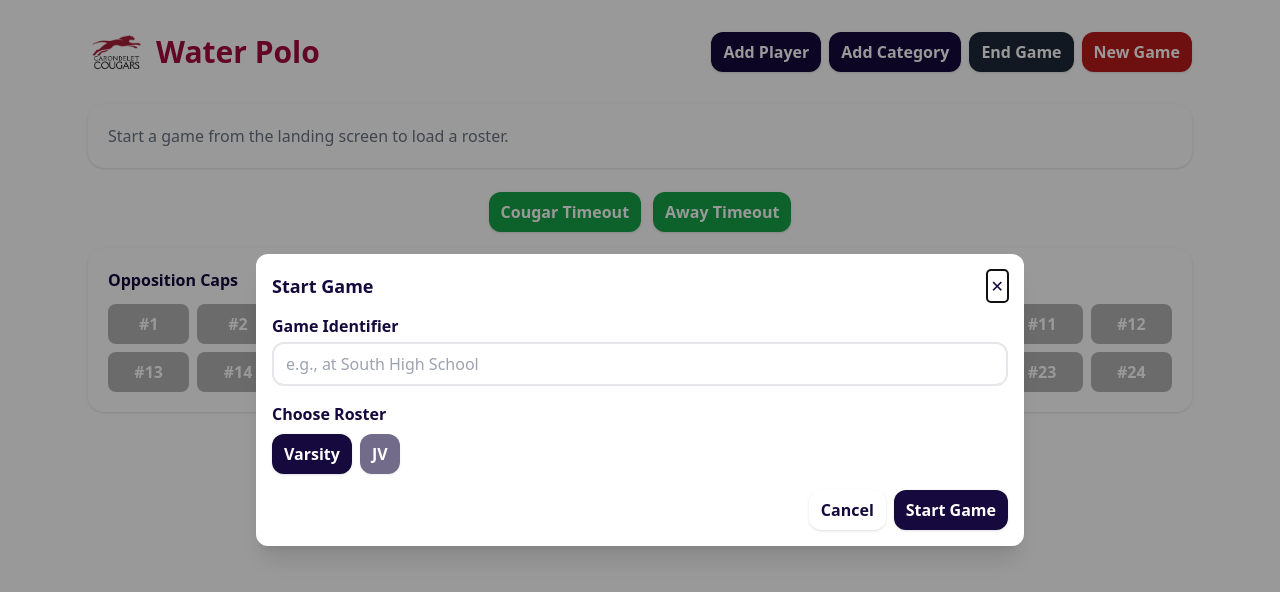
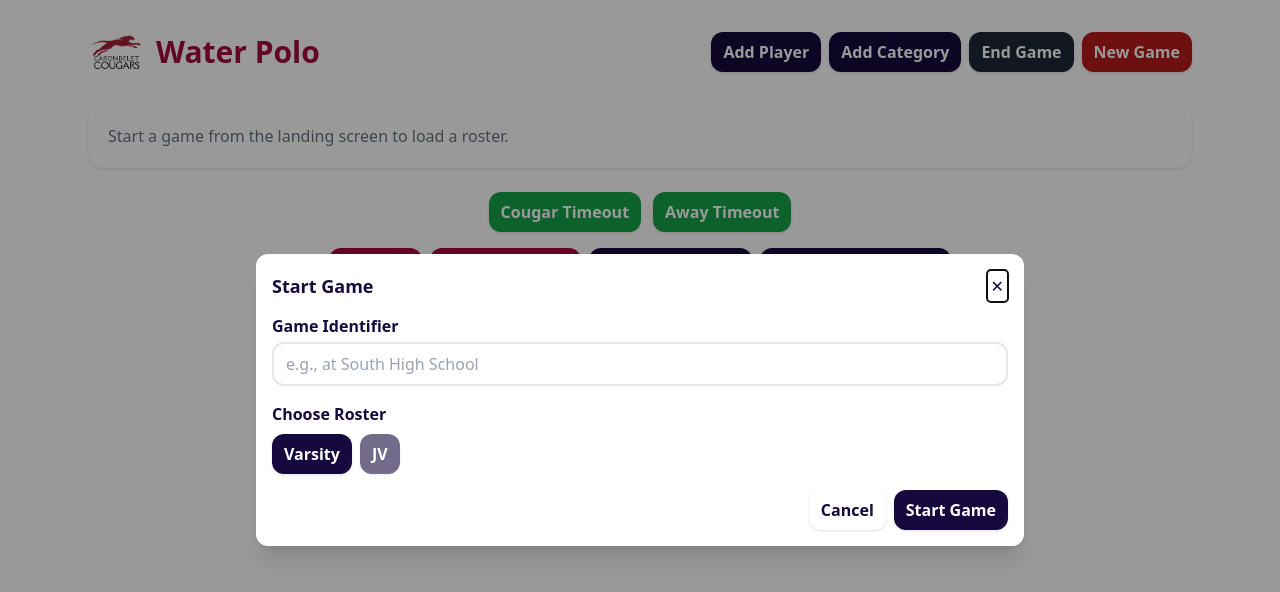
Before and after one commit to jlewis-cpu/water-polo-tracker, a React (Vite) app: page / in a window 1280 px wide. Shown: the top 592 px of the page. Built offline with nearby package versions, Linux system fonts and the light colour scheme.

Commit message:
Tweak: Smaller timeline, remove opposition caps, added to drawn exclusions

```diff
--- a/src/App.jsx
+++ b/src/App.jsx
@@ -4,7 +4,7 @@ import { Card, CardContent } from "./components/Card";
 import Modal from "./components/Modal";
 import { VARSITY, JV } from "./rosters";
 
-const QUARTERS = ["Q1", "Q2", "Q3", "Q4"];
+const QUARTERS = ["Q1", "Q2", "Q3", "Q4", "OT"];
 const CORE_ROW = ["Attempts", "Assists", "Drawn Exclusions", "Steals", "Turnovers", "Shot Block", "Sprint Won"];
 const GOALIE_TOP = ["Saves", "Goals Against", "Bad Passes", "Goals"];
 const HIDDEN_TILE = "Ejections";
@@ -72,8 +72,9 @@ export default function App() {
   const [TS_show, setTS_Show] = useState(false);
   const [TS_eventId, setTS_EventId] = useState(null);  // event to annotate
   const [TS_mode, setTS_Mode] = useState(null);        // 'goal'|'miss'|'save'|'ga'|'penalty'|'ejection'|'opp_penalty'|'opp_ejection'|'timeout'
-  const [TS_time, setTS_Time] = useState("");          // M:SS
+  const [TS_time, setTS_Time] = useState("");
   const [TS_cap, setTS_Cap] = useState("");            // only for 'ga'
+  const [showOppEx, setShowOppEx] = useState(false);
   const TS_open = ({ eventId, mode }) => {
     setTS_EventId(eventId);
     setTS_Mode(mode);
@@ -193,13 +194,20 @@ export default function App() {
   const recordEvent = (subjectType, subject, category, delta) => {
     const id = eid();
     const ev = { id, ts: Date.now(), subjectType, subject, category, delta, remarks: "" };
-    setEvents(prev => [ev, ...prev]); // newest first
-    if (selectedEventId == null) {
-      setSelectedEventId(id);
-      setRemarksDraft("");
+
+    // Only store selected categories in the timeline
+    const TIMELINE_ALLOWED = new Set([...QUARTERS, "Goals Against", "Drawn Exclusions", "Timeout"]);
+    if (TIMELINE_ALLOWED.has(category)) {
+      setEvents(prev => [ev, ...prev]); // newest first
+      if (selectedEventId == null) {
+        setSelectedEventId(id);
+        setRemarksDraft("");
+      }
     }
-    return id; // important for timestamp follow-up
-  };
+
+    return id;
+  };
+
 
   const selectedEvent = events.find(e => e.id === selectedEventId) || null;
   const updateSelectedRemarks = (text) => {
@@ -261,6 +269,9 @@ export default function App() {
 
     // create timeline event and keep the id
     const eventId = recordEvent("player", playerName, cat, +1);
+      if (cat === "Drawn Exclusions") {
+        TS_open({ eventId, mode: "ga" });   // same cap+time modal as Goals Against
+      }
 
     // === Shot Chart triggers ===
     if (!isGoalie) {
@@ -294,6 +305,10 @@ export default function App() {
     if (cat === HIDDEN_TILE) {
       TS_open({ eventId, mode: "ejection" });
     }
+    if (cat === "Drawn Exclusions") {
+      TS_open({ eventId, mode: "ga" });
+    }
+
   };
 
   const undoForPlayer = (playerName) => {
@@ -548,25 +563,26 @@ export default function App() {
         </div>
 
         {/* Top row (goalie OR field) */}
-        <div className="grid grid-cols-4 gap-2">
+        <div className="grid grid-cols-5 gap-2 w-full">
           {topRow.map((c) => (
             <button
               key={c}
               onClick={() => incrementStat(player.name, c)}
               className={[
-                "w-full border-2 rounded-lg p-2 flex flex-col items-center justify-center",
-                "text-center select-none transition h-16",
+                "w-full border-2 rounded-md p-2 flex flex-col items-center justify-center",
+                "text-center select-none transition h-14",
                 flashClass(player.name, c),
                 "hover:shadow active:scale-[0.99]",
               ].join(" ")}
               title={`Add 1 to ${c}`}
               aria-label={`Add 1 to ${c} for ${player.name}`}
             >
-              <span className="font-semibold text-xs">{c}</span>
-              <span className="text-lg font-extrabold">{player.stats?.[c] ?? 0}</span>
+              <span className="font-semibold text-[11px] sm:text-xs">{c}</span>
+              <span className="text-base sm:text-lg font-extrabold">{player.stats?.[c] ?? 0}</span>
             </button>
           ))}
         </div>
+
 
         {/* Core row */}
         <div className="grid grid-cols-3 sm:grid-cols-4 md:grid-cols-6 lg:grid-cols-8 gap-2">
@@ -860,10 +876,10 @@ export default function App() {
           {needsQuarterPicker && (
             <div className="flex items-center gap-2 flex-wrap">
               <div className="text-sm font-medium" style={{ color: "var(--secondary)" }}>Quarter:</div>
-              <div className="flex gap-2">
+              <div className="grid grid-cols-5 gap-2 w-full">
                 {QUARTERS.map(q => (
                   <button key={q}
-                    className={`px-3 py-1 rounded-lg border ${pickerQuarter === q ? "bg-gray-900 text-white" : "bg-white"}`}
+                    className={`w-full px-2 py-1 text-xs sm:text-sm rounded-md border ${pickerQuarter === q ? "bg-gray-900 text-white" : "bg-white"}`}
                     onClick={() => setPickerQuarter(q)}
                   >
                     {q}
@@ -1040,6 +1056,50 @@ export default function App() {
     );
   };
 
+// --- Opponent Exclusions modal (top-level) ---
+function OpponentExclusionsModal() {
+  const counts = useMemo(() => {
+    const map = new Map();
+    const rx = /opp\s*cap\s*#(\d{1,2})/i;
+
+    events
+      .filter(ev => ev.category === "Drawn Exclusions" && ev.remarks)
+      .forEach(ev => {
+        const m = String(ev.remarks).match(rx);
+        if (m) {
+          const cap = m[1];
+          map.set(cap, (map.get(cap) || 0) + 1);
+        }
+      });
+
+    return Array.from(map.entries())
+      .map(([cap, n]) => ({ cap: Number(cap), n }))
+      .sort((a, b) => b.n - a.n || a.cap - b.cap);
+  }, [events]);
+
+  return (
+    <SafeModal open={showOppEx} title="Opponent Exclusions" onClose={() => setShowOppEx(false)}>
+      <div className="max-h-[70vh] overflow-auto">
+        {counts.length === 0 ? (
+          <div className="p-3 text-gray-500">No exclusions recorded yet.</div>
+        ) : (
+          <ul className="divide-y">
+            {counts.map(({ cap, n }) => (
+              <li key={cap} className="px-3 py-2 flex items-center justify-between">
+                <span className="font-medium">#{cap}</span>
+                <span className="text-sm text-gray-700">
+                  {n} {n === 1 ? "exclusion" : "exclusions"}
+                </span>
+              </li>
+            ))}
+          </ul>
+        )}
+      </div>
+    </SafeModal>
+  );
+}
+
+
 /* =========================
    Timestamp Modal — GA flow: Cap(2) → Minute(1) → Seconds(2)
    ========================= */
@@ -1279,27 +1339,6 @@ const onSave = () => {
   </Button>
 </div>
 
-
-      {/* Opposition Caps Grid */}
-      <Card className="shadow w-full">
-        <CardContent>
-          <div className="mb-3 font-semibold" style={{ color: "var(--secondary)" }}>Opposition Caps</div>
-          <div className="grid grid-cols-6 sm:grid-cols-8 md:grid-cols-12 gap-2">
-            {opponents.map((o) => (
-              <button
-                key={o.cap}
-                onClick={() => setSelectedOpp(o.cap)}
-                className="rounded-lg py-2 text-center font-bold hover:shadow active:scale-[0.99] transition"
-                style={{ background: "#b3b3b3", color: "#fff" }}
-                title={`Open stats for Opponent #${o.cap}`}
-              >
-                #{o.cap}
-              </button>
-            ))}
-          </div>
-        </CardContent>
-      </Card>
-
       {/* Bottom action row: Timeline + Shot Charts */}
       <div className="mt-4 flex justify-center gap-2">
         <Button
@@ -1323,7 +1362,15 @@ const onSave = () => {
         >
           Goalie Shot Chart
         </Button>
-      </div>
+
+        <Button
+          onClick={() => setShowOppEx(true)}
+          className="text-white px-4 py-2 rounded-lg"
+          style={{ background: "var(--secondary)" }}
+        >
+          Opponent Exclusions
+        </Button>
+</div>
 
       {/* Landing / Start Game Overlay */}
       <Modal open={showStart} title="Start Game" onClose={() => { /* keep explicit flow */ }}>
@@ -1471,6 +1518,8 @@ const onSave = () => {
       {/* Timeline Modal */}
       <TimelineModal />
 
+
+  <OpponentExclusionsModal />
       {/* Timestamp Modal */}
       <TimestampModal />
 
```
Also changed, not shown: 1 other file (tests, documents, lock files or other folders).
